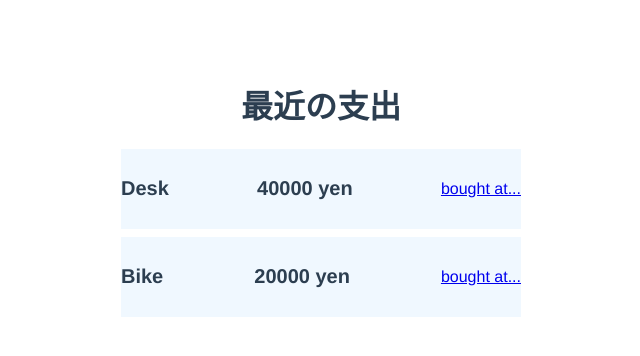
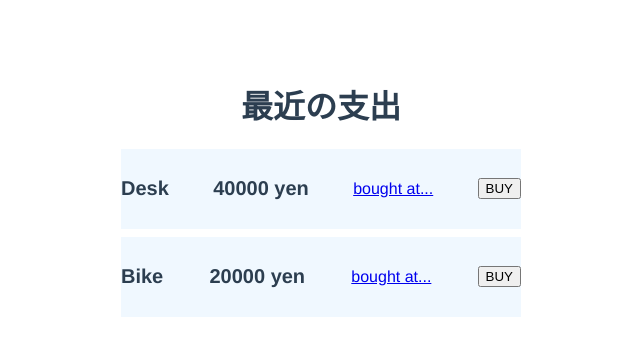
Before and after one commit to takayuki-s/vue-app, a Vue app in the folder vue3-typescript/vue-sample/: page / in a window 1280 px wide. Shown: the top 356 px of the page, without its empty margins (319-959 px from the left). Built offline with nearby package versions, Linux system fonts and the light colour scheme.

Commit message:
v-on処理を使った購入ボタン

```diff
--- a/vue3-typescript/vue-sample/src/components/Payment.vue
+++ b/vue3-typescript/vue-sample/src/components/Payment.vue
@@ -7,6 +7,10 @@
 
   const url1 = "https://flexispot.jp/standing-desk/e9.html?gclid=CjwKCAjwjtOTBhAvEiwASG4bCE_eT44g8UjiYePQaQm9kCXldYW8_Mqp87KR2S5ocYsMKZPLjocVFxoCm3EQAvD_BwE"
   const url2 = "https://item.rakuten.co.jp/55cycling/4571487004936/?scid=s_kwa_pla_unpaid_201689"
+
+  const buy = (itemName: string) => {
+    alert("Are you sure to buy " + itemName + "?")
+  }
 </script>
 
 <template>
@@ -16,11 +20,13 @@
     <label>{{ itemName1 }}</label>
     <label>{{ price1 }} yen</label>
     <a v-bind:href="url1">bought at...</a>
+    <button v-on:click="buy(itemName1)">BUY</button>
   </div>
   <div class="payment">
     <label>{{ itemName2 }}</label>
     <label>{{ price2 }} yen</label>
     <a v-bind:href="url2">bought at...</a>
+    <button v-on:click="buy(itemName2)">BUY</button>
   </div>
 </div>
 </template>
```
